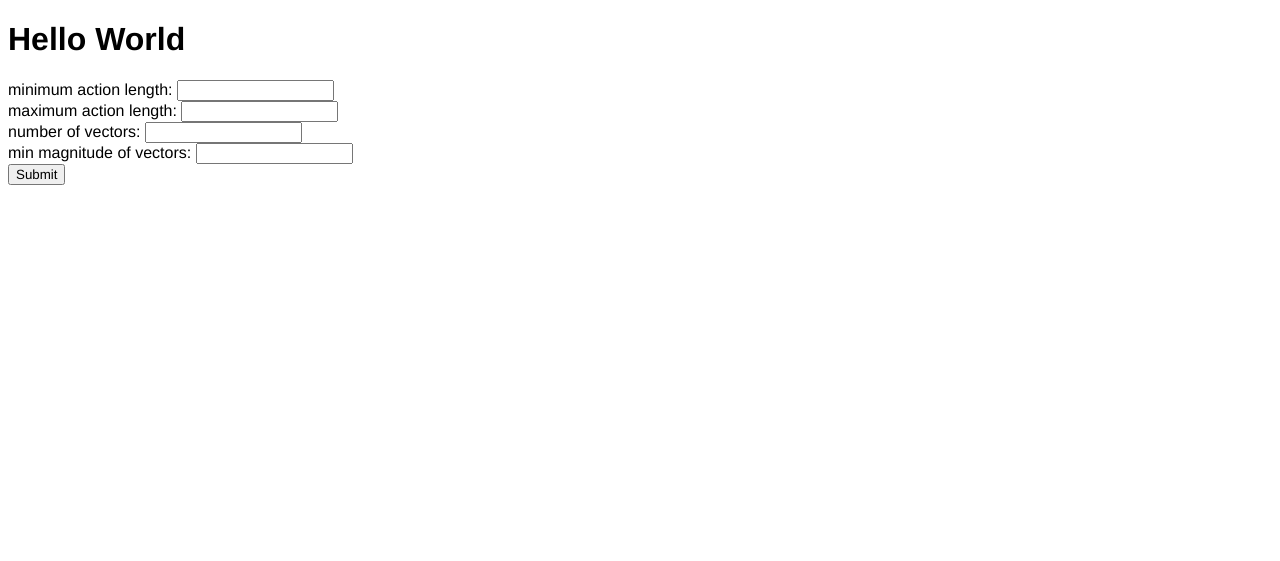
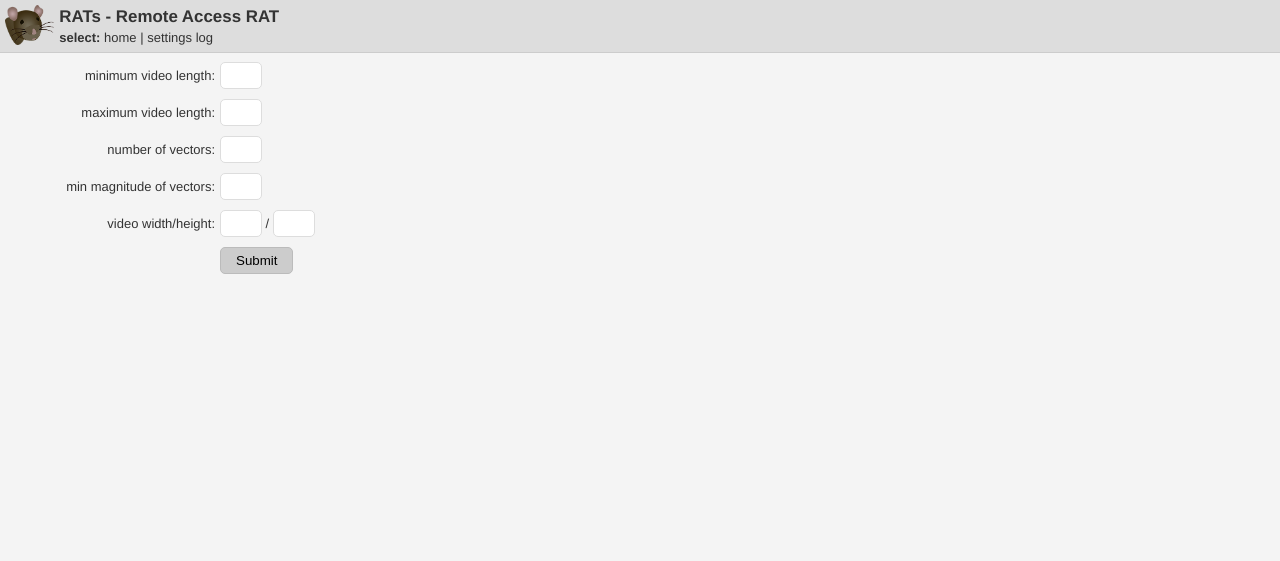
Before and after one commit to Samuirai/rat, a Python web app: template server/templates/settings.html in a window 1280 px wide. Shown: the top 561 px of the page. Run offline with Jinja, Linux system fonts and the light colour scheme; the template is opened without the code that fills it, so the values that code supplies are empty.

Commit message:
added camera test. css for settings. added logs.

```diff
--- /dev/null
+++ b/server/templates/base.html
@@ -0,0 +1,166 @@
+<!doctype html>
+<html>
+    <head>
+        <title>RAT</title>
+        <style>
+
+@keyframes FrameFadeInOut {
+ 0% {
+   opacity:1;
+ }
+ 17% {
+   opacity:0;
+ }
+ 25% {
+   opacity:0;
+ }
+ 92% {
+   opacity:0;
+ }
+ 100% {
+   opacity:1;
+ }
+}
+
+.thumbnails:hover img {
+  -webkit-animation-name: FrameFadeInOut;
+  -webkit-animation-timing-function: ease-in-out;
+  -webkit-animation-duration: 3s;
+
+  -moz-animation-name: FrameFadeInOut;
+  -moz-animation-timing-function: ease-in-out;
+  -moz-animation-duration: 3s;
+
+  -o-animation-name: FrameFadeInOut;
+  -o-animation-timing-function: ease-in-out;
+  -o-animation-duration: 3s;
+
+  animation-name: FrameFadeInOut;
+  animation-timing-function: ease-in-out;
+  animation-duration: 3s;
+}
+.thumbnails img:nth-of-type(1) {
+  -webkit-animation-delay: 3s;
+  -moz-animation-delay: 3s;
+  -o-animation-delay: 3s;
+  animation-delay: 3s;
+}
+.thumbnails img:nth-of-type(2) {
+  -webkit-animation-delay: 2s;
+  -moz-animation-delay: 2s;
+  -o-animation-delay: 2s;
+  animation-delay: 2s;
+}
+.thumbnails img:nth-of-type(3) {
+  -webkit-animation-delay: 1s;
+  -moz-animation-delay: 1s;
+  -o-animation-delay: 1s;
+  animation-delay: 1s;
+}
+
+body {
+    color: #333;
+    font-size: 13px;
+    line-height: 1.4;
+    font-family: Helvetica, arial, nimbussansl, liberationsans, freesans, clean, sans-serif, "Segoe UI Emoji", "Segoe UI Symbol";
+    border: 0;
+    margin: 0;
+    background-color: #f4f4f4;
+}
+
+#header {
+    background-color: #DDDDDD;
+    height: 52px;
+}
+
+#header #logo {
+    float: left;
+}
+
+#header #logo img{
+    padding: 5px;
+    height: 40px;
+}
+
+#header #title {
+    padding: 5px;
+    border-bottom: 1px solid #CCCCCC;
+}
+
+#header #title .name {
+    font-size: 1.3em;
+    font-weight: bold;
+}
+
+#header #title .menu a {
+    text-decoration: none;
+    color: #333;
+}
+
+#header #title .menu a:hover {
+    color: #999;
+}
+
+#content {
+    min-height: 500px;
+    clear: both;
+    margin: 5px;
+}
+
+.video_cart {
+    background-color: #DDDDDD;
+    float: left;
+    border: 1px solid #aaa;
+    margin: 0 5px 0 0;
+}
+
+.video_cart .datetime {
+    padding: 5px;
+}
+
+.video_cart .thumbnails {
+    height: 300px;
+    width: 400px;
+}
+.video_cart .thumbnails img {
+  position: absolute;
+  height: 300px;
+}
+</style>
+
+
+{% block css %}
+
+{% endblock %}
+
+
+        </style>
+        <script>
+            yes_no(url) = function() {
+                prompt
+            }
+        </script>
+    </head>
+    <body>
+        <div id="header">
+            <div id="logo">
+                <img src="/static/logo_small.png" alt="rat logo">
+            </div>
+            <div id="title">
+                <div class="name">RATs - Remote Access RAT</div>
+                <div class="menu">
+                    <b>select:</b>
+                    <a href="/">home</a> |
+                    <a href="/settings">settings</a>
+                    <a href="/log">log</a>
+                </div>
+            </div>
+        </div>
+
+        <div id="content">
+            {% block content %}
+                Here goes the content.
+            {% endblock %}
+        </div>
+    </body>
+</html>
--- a/server/templates/settings.html
+++ b/server/templates/settings.html
@@ -1,42 +1,93 @@
-<!doctype html>
-<html>
-    <head>
-        <title>RAT</title>
-        <style>
+{% extends "base.html" %}
 
-* {
-    font-family: Helvetica, Arial, sans-serif
+{% block css %}
+<style>
+
+#settings {
+
 }
 
-        </style>
-    </head>
-    <body>
-        <div id="header">
+#settings input[type=text] {
+  padding: 5px;
+  border-radius: 5px;
+  border: 1px solid #ddd;
+}
 
-        </div>
-        <h1>Hello World</h1>
+input[type=text].small {
+  width: 30px;
+}
 
+#settings .form_desc {
+  width: 200px;
+  float: left;
+  text-align: right;
+  padding: 5px;
+  clear: both;
+}
 
-        <div id="content">
-          <form action="" method="post">
-            <div>
-              minimum action length:
-              <input type="text" name="min_len" value={{settings['min_len']}}>
-            </div>
-            <div>
-              maximum action length:
-              <input type="text" name="max_len" value={{settings['max_len']}}>
-            </div>
-            <div>
-              number of vectors:
-              <input type="text" name="nr_vectors" value={{settings['nr_vectors']}}>
-            </div>
-            <div>
-              min magnitude of vectors:
-              <input type="text" name="magnitude" value={{settings['magnitude']}}>
-            </div>
-            <input type=submit>
-          </form>
-        </div>
-    </body>
-</html>
+input[type=submit]:hover, input[type=button]:hover {
+  background-color: #bbb;
+  border: 1px solid #999;
+
+}
+
+input[type=submit], input[type=button] {
+  padding: 5px 15px;
+  border-radius: 5px;
+  border: 1px solid #bbb;
+  background-color: #ccc;
+  cursor: pointer;
+}
+
+.form_line {
+  padding: 5px;
+}
+
+</style>
+{% endblock %}
+
+{% block content %}
+<div id="settings">
+  <form action="" method="post">
+    <div class="form_line">
+      <div class="form_desc">
+        minimum video length:
+      </div>
+      <input class="small" type="text" name="min_len" value={{settings['min_len']}}>
+    </div>
+    <div class="form_line">
+      <div class="form_desc">
+        maximum video length:
+      </div>
+      <input class="small" type="text" name="max_len" value={{settings['max_len']}}>
+    </div>
+    <div class="form_line">
+      <div class="form_desc">
+        number of vectors:
+      </div>
+      <input class="small" type="text" name="nr_vectors" value={{settings['nr_vectors']}}>
+    </div>
+    <div class="form_line">
+      <div class="form_desc">
+        min magnitude of vectors:
+      </div>
+      <input class="small" type="text" name="magnitude" value={{settings['magnitude']}}>
+    </div>
+    <div class="form_line">
+      <div class="form_desc">
+        video width/height:
+      </div>
+      <input class="small" type="text" name="video_width" value={{settings['video_width']}}>
+      /
+      <input class="small" type="text" name="video_height" value={{settings['video_height']}}>
+    </div>
+    <div class="form_line">
+      <div class="form_desc">
+
+      </div>
+      <input type=submit>
+    </div>
+  </form>
+</div>
+
+{% endblock %}
```
Also changed, not shown: camera_test.py (+78 -0 lines), server/server.py (+8 -0 lines), server/templates/index.html (+5 -152 lines), server/templates/log.html (added, +16 -0 lines), server/static/logo_small.png (added), 1 other file.
